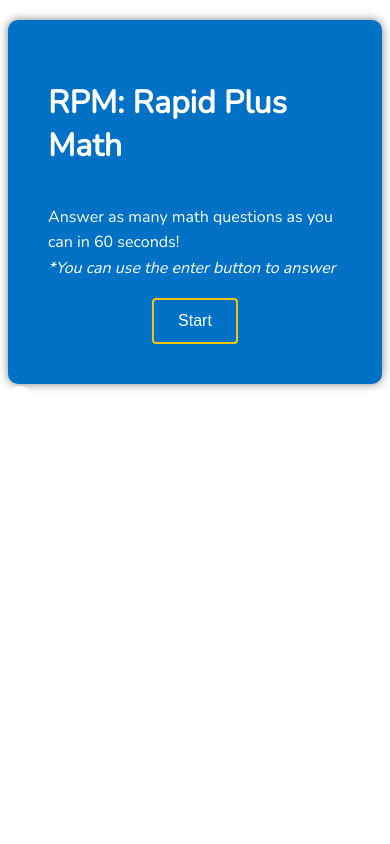
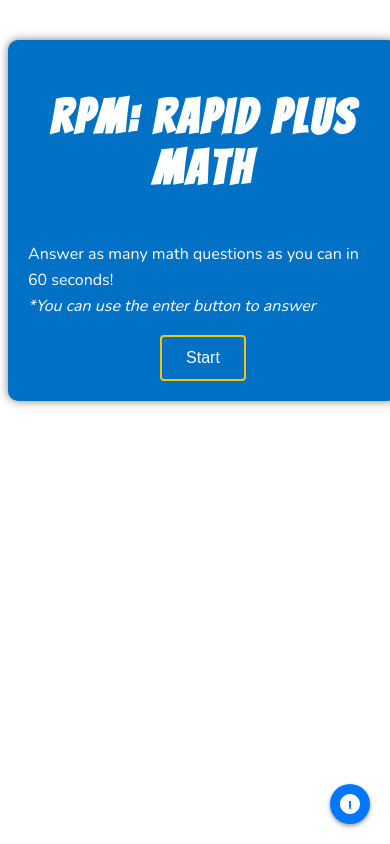
Before and after one commit to IqbalMind/RPM-Rapid-Plus-Math, a plain HTML site: page index.html in a window 390 px wide. Drawn offline with nearby package versions, Linux system fonts and the light colour scheme.

```diff
--- a/style.css
+++ b/style.css
@@ -1,4 +1,5 @@
 @import url('https://fonts.googleapis.com/css2?family=Nunito&display=swap');
+@import url('https://fonts.googleapis.com/css2?family=Bangers&display=swap');
 
 /* Define the styles for the body */
 body {
@@ -6,13 +7,8 @@ body {
     /* background-color: #f1f1f1; */
     background-image: url('interlaced.png');
     background-repeat: repeat;
-}
-
-/* Define the styles for the header */
-header {
-    background-color: #333;
-    color: #fff;
-    padding: 10px;
+    width: 100%;
+    overflow-x: hidden;
 }
 
 /* Define the styles for the main content */
@@ -22,19 +18,10 @@ main {
     align-items: center;
     flex-direction: column;
     margin-top: 20px;
-    transition: opacity 0.3s ease-in-out;
+    transition: all 0.3s ease-in-out;
 }
 
-/* Define the styles for the game board */
-.game-board {
-    display: flex;
-    justify-content: center;
-    align-items: center;
-    flex-wrap: wrap;
-    max-width: 600px;
-    margin-top: 20px;
-}
-
+/* Define the styles for the game panel */
 .game-panel {
     display: flex;
     justify-content: center;
@@ -45,7 +32,19 @@ main {
     box-shadow: 0px 0px 10px rgba(0, 0, 0, 0.5);
     color: white;
     padding: 40px;
+    margin-top: 40px;
     transition: all 0.3s ease;
+    max-width: 100%;
+}
+
+/* Media query for screens with a maximum width of 767px (i.e. mobile devices) */
+@media only screen and (max-width: 767px) {
+
+    /* Modify the styles for the game panel */
+    .game-panel {
+        padding: 20px;
+        margin-top: 20px;
+    }
 }
 
 h1,
@@ -56,6 +55,13 @@ h5,
 h6 {
     font-weight: 800;
     color: #fff;
+}
+
+.title{
+    font-family: Bangers, display;
+    letter-spacing: 3px;
+    font-size: 3em;
+    text-align: center;
 }
 
 p {
@@ -96,6 +102,29 @@ a {
     background-color: #F1C40F;
     color: #0071C5;
     border: 2px solid #015798;
+    transition: all 0.5s ease;
+}
+
+.floating-button {
+    position: fixed;
+    bottom: 20px;
+    right: 20px;
+    width: 40px;
+    height: 40px;
+    background-color: #0077FF;
+    border-radius: 50%;
+    display: flex;
+    justify-content: center;
+    align-items: center;
+    cursor: pointer;
+    box-shadow: 0 2px 4px rgba(0, 0, 0, 0.4);
+    transition: all 0.5s ease;
+}
+
+.floating-button:hover {
+    background-color: #F1C40F;
+    box-shadow: 0 2px 8px rgba(0, 0, 0, 0.6);
+    transition: all 0.5s ease;
 }
 
 form {
```
